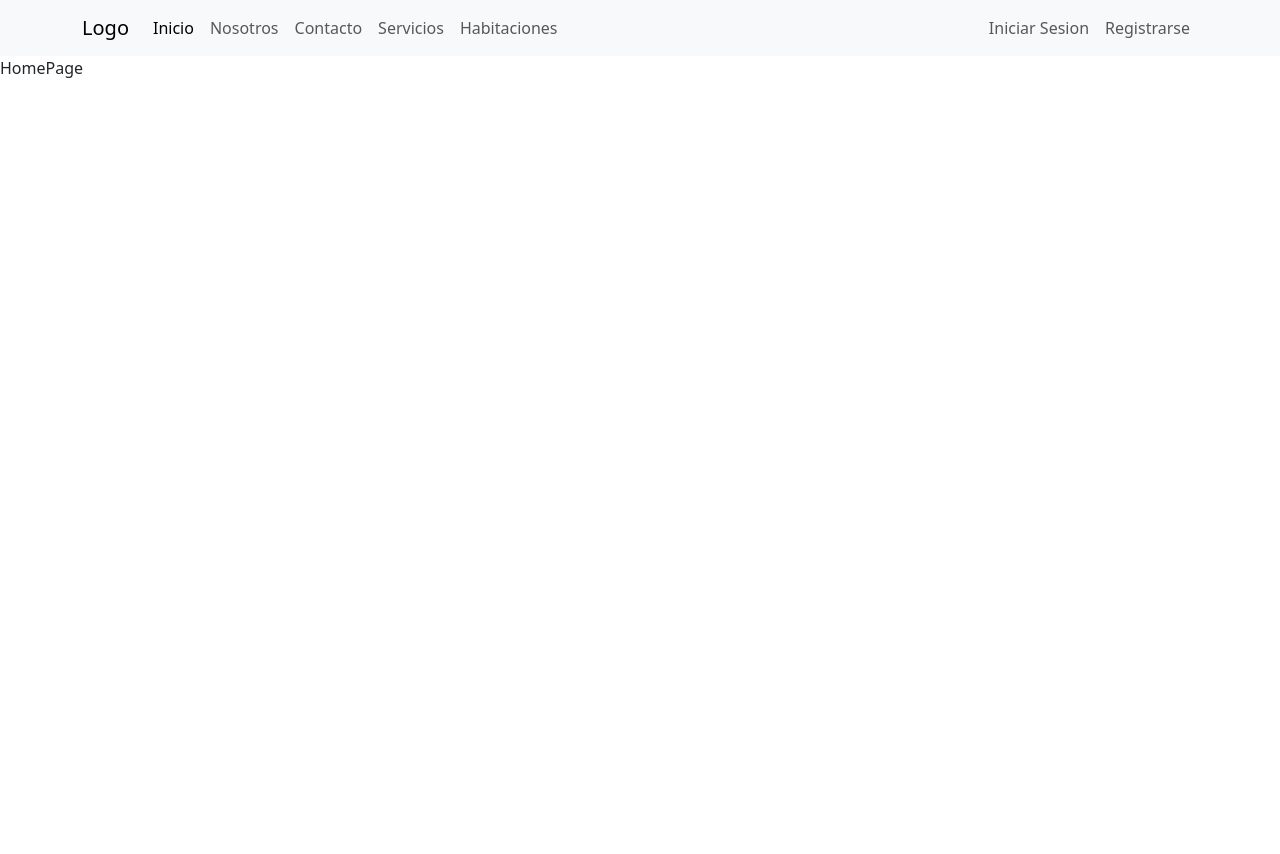
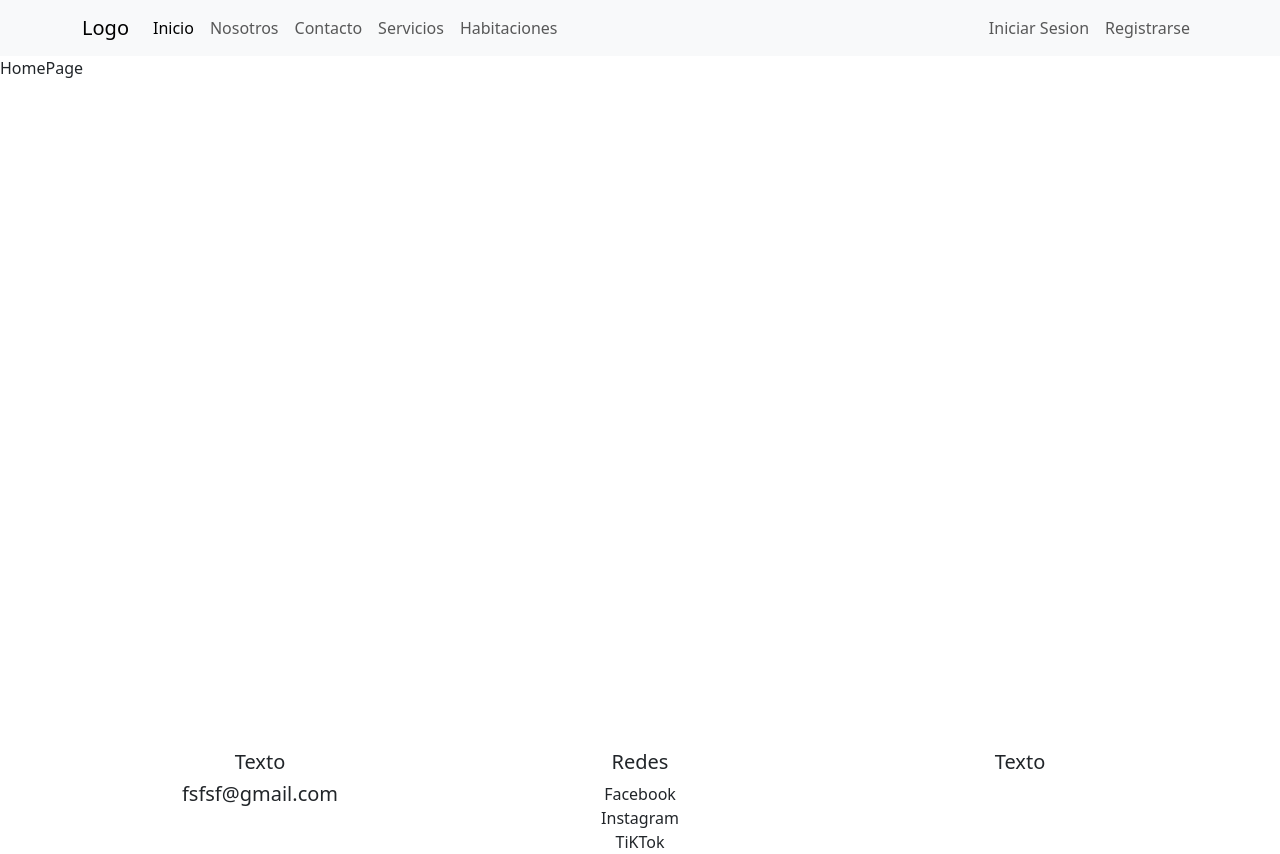
Before and after one commit to juanjobazan/Proyecto_Final_Rollig, a React (Vite) app: page / in a window 1280 px wide. Before the commit the page ends 800 px from the top, so only its background shows below. Built offline with nearby package versions, Linux system fonts and the light colour scheme.

Commit message:
se Crea el Footer

```diff
--- a/src/components/Footer.jsx
+++ b/src/components/Footer.jsx
@@ -1,10 +1,37 @@
 import React from 'react'
+import { NavLink } from 'react-router-dom'
+import '../css/footer.css'
 
 const Footer = () => {
   return (
-    <div>
-      Footer
-    </div>
+  <>
+    <footer>
+    <footer className="footer">
+        <div className="container">
+            <div className="row text-center">
+                <div className="col-sm-12 col-md-6 col-lg-4">
+                    <NavLink to="/*"></NavLink>
+
+                    <h5 className="text-dark">Texto</h5>
+                    <h5 className="text-dark">fsfsf@gmail.com</h5>
+                </div>
+                <div class="col-sm-12 col-md-6 col-lg-4">
+                    <h5 class="text-dark">Redes</h5>
+                    <NavLink to="/*" className="nav-link text-dark">Facebook</NavLink>
+                    <NavLink to="/*" className="nav-link text-dark mx-3">Instagram</NavLink>
+                    <NavLink to="/*" className="nav-link text-dark">TiKTok</NavLink>
+                </div>
+                <div class="col-sm-12 col-md-6 col-lg-4">
+
+                    <h5 className="text-dark">Texto</h5>
+
+
+                </div>
+            </div >
+        </div >
+    </footer >
+</footer >
+  </>
   )
 }
 
--- /dev/null
+++ b/src/css/Footer.css
@@ -0,0 +1,8 @@
+footer {
+    position: absolute;
+    bottom: 0;
+    left: 0;
+    right: 0;
+    height: 50px;
+
+  }
--- a/src/routes/RoutesFrontPage.jsx
+++ b/src/routes/RoutesFrontPage.jsx
@@ -10,6 +10,7 @@ import CartPage from '../pages/CartPage'
 import AdminPage from '../pages/AdminPage'
 import ErrorPage from '../pages/ErrorPage'
 import NavbarH from '../components/NavbarH'
+import Footer from '../components/Footer'
 const RoutesFrontPage = () => {
   return (
     <>
@@ -26,6 +27,7 @@ const RoutesFrontPage = () => {
       <Route path='/admin' element={<AdminPage />} />
       <Route path='/*' element={<ErrorPage />} />
     </Routes>
+    <Footer/>
     </>
   )
 }
```
